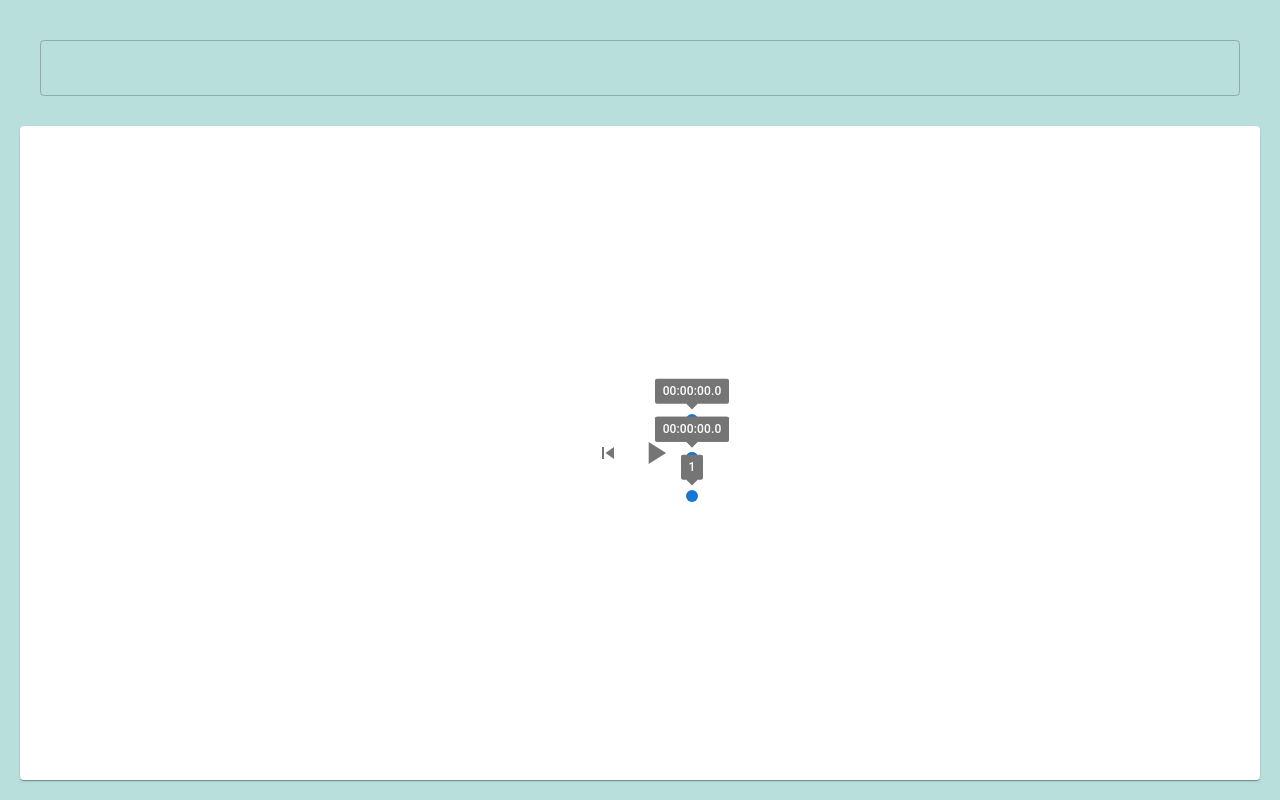
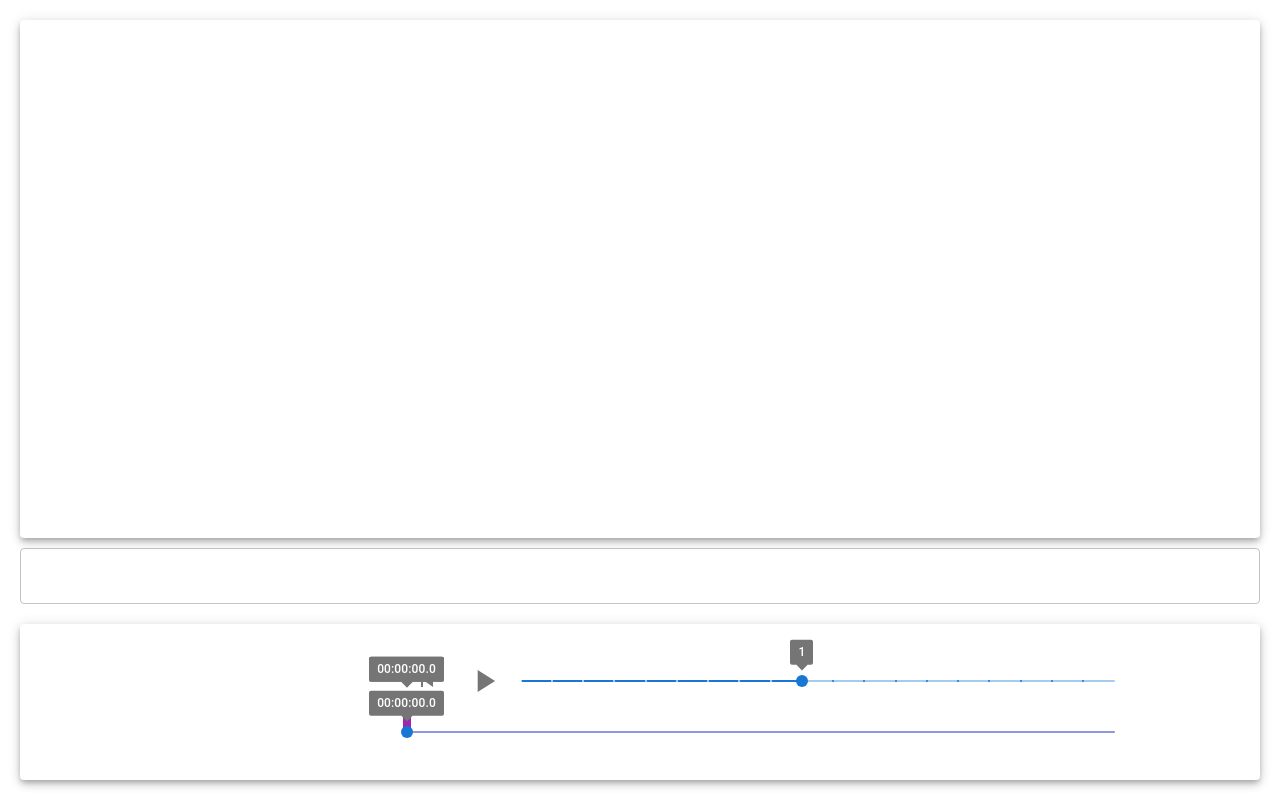
Before and after one commit to jonathanwpaul/transcriber, a React (Create React App) app: page / in a window 1280 px wide. Built offline with nearby package versions, Linux system fonts and the light colour scheme.

Commit message:
working controls

```diff
--- a/src/App.css
+++ b/src/App.css
@@ -5,9 +5,9 @@
   width: 100vw;
   height: 100vh;
   box-sizing: border-box;
-  background-color: #b9dfdc;
   align-items: stretch;
   padding: 20px;
+  gap: 20px;
 }
 
 /* div.card {
@@ -17,20 +17,18 @@
 } */
 
 div.editor {
-  padding: 20px;
 }
 
 div.music-render {
   background-color: white;
+  flex: 1;
 }
 
 div.player {
-  flex: 1 0 0;
   gap: 10px;
   display: flex;
-  justify-content: center;
-  align-items: center;
-  padding: 10px;
+  justify-content: space-around;
+  padding: 30px;
   /* position: absolute; */
 }
 
@@ -45,6 +43,15 @@ iframe {
 
 div.vertical-container {
   display: flex;
+  flex: 1 0 0;
   flex-direction: column;
   gap: 10px;
 }
+
+div.horizontal-container {
+  align-items: center;
+  justify-content: center;
+  display: flex;
+  flex: 1 0 0;
+  gap: 10px;
+}
--- a/src/components/Editor.jsx
+++ b/src/components/Editor.jsx
@@ -11,14 +11,18 @@ export const Editor = () => {
       className='editor vertical-container'
       id='editor'
     >
+      <Card
+        elevation={5}
+        className='music-render'
+        style={{ overflow: 'auto', flex: 1 }}
+      >
+        <MusicRender id='music-render' />
+      </Card>
       <TextField
         fullWidth
         multiline
         onChange={handleChange}
       />
-      <Card className='music-render'>
-        <MusicRender id='music-render' />
-      </Card>
     </div>
   )
 }
--- a/src/components/Player.jsx
+++ b/src/components/Player.jsx
@@ -13,24 +13,13 @@ import YouTube from 'react-youtube'
 
 export const Player = () => {
   const [url, setUrl] = useState('https://www.youtube.com/watch?v=azphxfZc4_E')
-  const [playerStatus, setPlayerStatus] = useState({
-    currentTime: 0,
-    duration: 0,
-    isPlaying: false,
-    playbackRate: 1,
-    possiblePlaybackRates: [],
-    sectionStart: 0,
-    sectionEnd: 0,
-  })
-
-  const {
-    currentTime,
-    isPlaying,
-    playbackRate,
-    duration,
-    sectionStart,
-    sectionEnd,
-  } = playerStatus
+  const [currentTime, setCurrentTime] = useState(0)
+  const [duration, setDuration] = useState(0)
+  const [isPlaying, setIsPlaying] = useState(false)
+  const [playbackRate, setPlaybackRate] = useState(1)
+  const [possiblePlaybackRates, setPossiblePlaybackRates] = useState([])
+  const [sectionStart, setSectionStart] = useState(0)
+  const [sectionEnd, setSectionEnd] = useState(0)
 
   const getId = url => {
     const regExp =
@@ -60,34 +49,37 @@ export const Player = () => {
   const onReady = e => {
     playerRef.current = e.target
     console.log('video ready')
-    setPlayerStatus({
-      currentTime: e.target.getCurrentTime(),
-      duration: playerRef.current.getDuration(),
-      isPlaying: e.target.getPlayerState() === 1,
-      playbackRate: e.target.getPlaybackRate(),
-      possiblePlaybackRates: e.target.getAvailablePlaybackRates(),
-      sectionStart: 0,
-      sectionEnd: e.target.getDuration(),
-    })
+    setCurrentTime(e.target.getCurrentTime())
+    setDuration(playerRef.current.getDuration())
+    setIsPlaying(e.target.getPlayerState() === 1)
+    setPlaybackRate(e.target.getPlaybackRate())
+    setPossiblePlaybackRates(e.target.getAvailablePlaybackRates())
+    setSectionStart(0)
+    setSectionEnd(e.target.getDuration())
   }
 
   const onPlay = e => {
-    console.log('onPlay executing')
     timerRef.current = setInterval(
-      () =>
-        setPlayerStatus({
-          ...playerStatus,
-          isPlaying: true,
-          currentTime: e.target.getCurrentTime(),
-        }),
+      () => {
+        const playerTime = e.target.getCurrentTime()
+        // TODO: if the loop end time is moved before the current time while it's playing, the interval function doesn't get the new section limit value, so it won't loop until the video is paused &played again
+        const reachedLoopEnd = playerTime >= sectionEnd
+
+        const beforeLoopStart = playerTime < sectionStart
+        if (reachedLoopEnd || beforeLoopStart) {
+          handleSliderChange(null, sectionStart)
+        } else {
+          setIsPlaying(true)
+          setCurrentTime(playerTime)
+        }
+      },
       100 //every 0.1s
     )
   }
 
   const onPause = () => {
-    console.log('onPause executing')
-    setPlayerStatus({ ...playerStatus, isPlaying: false })
     clearInterval(timerRef.current)
+    setIsPlaying(false)
   }
 
   const restartPlayer = () => {
@@ -95,43 +87,42 @@ export const Player = () => {
   }
 
   const handleSliderChange = (_, newValue) => {
+    clearInterval(timerRef.current)
     playerRef.current.seekTo(newValue)
-    setPlayerStatus({ ...playerStatus, currentTime: newValue })
+    setCurrentTime(newValue)
   }
 
-  const handlePlaybackRateChange = (_, newValue) => {
-    playerRef.current.pauseVideo()
-    playerRef.current.setPlaybackRate(newValue)
-    setPlayerStatus({
-      ...playerStatus,
-      playbackRate: newValue,
-    })
-    playerRef.current.playVideo()
+  const handlePlaybackRateChange = (_, newValue) => setPlaybackRate(newValue)
+
+  const handleIntervalChange = (_, newValue) => {
+    setSectionStart(newValue[0])
+    setSectionEnd(newValue[1])
   }
 
-  const handleIntervalChange = (_, newValue) => {
-    setPlayerStatus({
-      ...playerStatus,
-      sectionStart: newValue[0],
-      sectionEnd: newValue[1],
-    })
+  return (
+    <Card
+      elevation={5}
+      className='player card'
+    >
+      <div>
+        <YouTube
+          opts={videoOptions}
+          videoId={videoId}
+          onReady={onReady}
+          onPlay={onPlay}
+          onPause={onPause}
+          onPlaybackRateChange={
+            e => console.log(e.data)
+            // setPlayerStatus({ ...playerStatus, playbackRate: e.data })
           }
-  return (
-    // <Draggable
-    //   id='#playback-menu'
-    //   bounds='parent'
-    //   handle='#handle'
-    // >
-    <Card className='player card'>
-      {/* <div className='vertical-container'>
-        <IconButton aria-label='move'>
-          <PushPin onClick={handlePin} />
-        </IconButton>
-        <IconButton aria-label='move'>
-          <DragIndicator id='handle' />
-        </IconButton>
-      </div> */}
-      <div>
+          //   onEnd={() => setIsPlaying(false)}
+        />
+      </div>
+      <div
+        className='vertical-container'
+        style={{ maxWidth: '60%' }}
+      >
+        <div className='horizontal-container'>
           <IconButton
             onClick={restartPlayer}
             aria-label='previous'
@@ -152,40 +143,6 @@ export const Player = () => {
               <PlayArrow sx={{ height: 38, width: 38 }} />
             )}
           </IconButton>
-      </div>
-      <div className='vertical-container'>
-        <YouTube
-          opts={videoOptions}
-          videoId={videoId}
-          onReady={onReady}
-          onPlay={onPlay}
-          onPause={onPause}
-          onPlaybackRateChange={
-            e => console.log(e.data)
-            // setPlayerStatus({ ...playerStatus, playbackRate: e.data })
-          }
-          //   onEnd={() => setIsPlaying(false)}
-        />
-        <Slider
-          value={currentTime}
-          valueLabelDisplay='on'
-          valueLabelFormat={timestampFormatter}
-          min={0}
-          max={duration}
-          onChange={handleSliderChange}
-          size='small'
-          step={0.1}
-        />
-        <Slider
-          min={0}
-          max={duration}
-          onChange={handleIntervalChange}
-          size='small'
-          step={0.1}
-          value={[sectionStart, sectionEnd]}
-          valueLabelDisplay='on'
-          valueLabelFormat={timestampFormatter}
-        />
           <Slider
             default={1}
             min={0.1}
@@ -198,8 +155,50 @@ export const Player = () => {
             valueLabelDisplay='on'
           />
         </div>
+        <div style={{ position: 'relative' }}>
+          {/* the loop slider */}
+          <Slider
+            color='secondary'
+            min={0}
+            max={duration}
+            onChange={handleIntervalChange}
+            size='small'
+            step={0.1}
+            style={{
+              position: 'absolute',
+            }}
+            sx={{
+              '& .MuiSlider-thumb': {
+                borderRadius: '50vw',
+                width: 8,
+                height: 40,
+                transform: 'translate(-50%, -100%)',
+              },
+              '& .MuiSlider-track': {
+                transform: 'translate(0, -40px)',
+              },
+            }}
+            value={[sectionStart, sectionEnd]}
+            valueLabelDisplay='on'
+            valueLabelFormat={timestampFormatter}
+          />
+          {/* the playback slider (mirrors video playback slider) */}
+          <Slider
+            min={0}
+            max={duration}
+            onChange={handleSliderChange}
+            size='small'
+            step={0.1}
+            style={{
+              position: 'relative',
+            }}
+            value={currentTime}
+            valueLabelDisplay='on'
+            valueLabelFormat={timestampFormatter}
+          />
+        </div>
+      </div>
     </Card>
-    // </Draggable>
   )
 }
 
```
Lines whose indentation alone changed are shown as unchanged.
